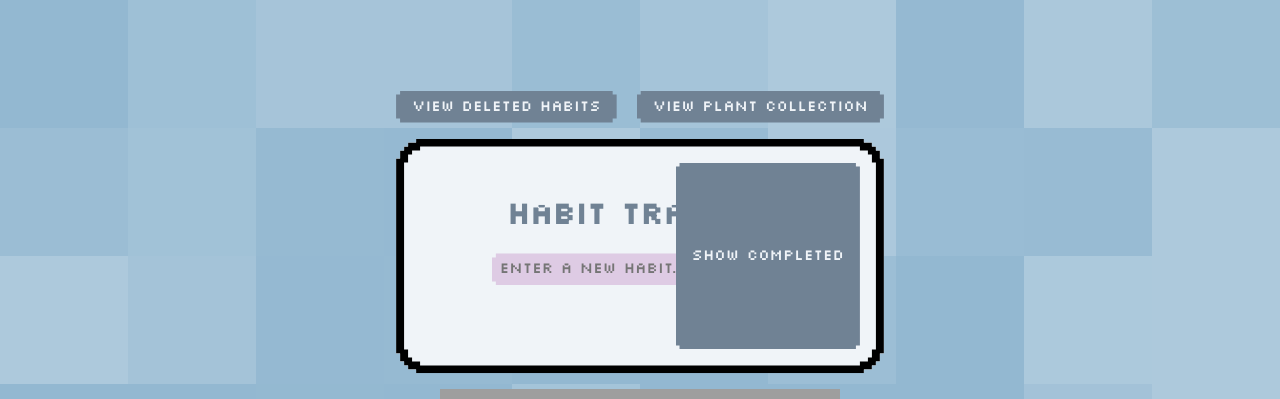
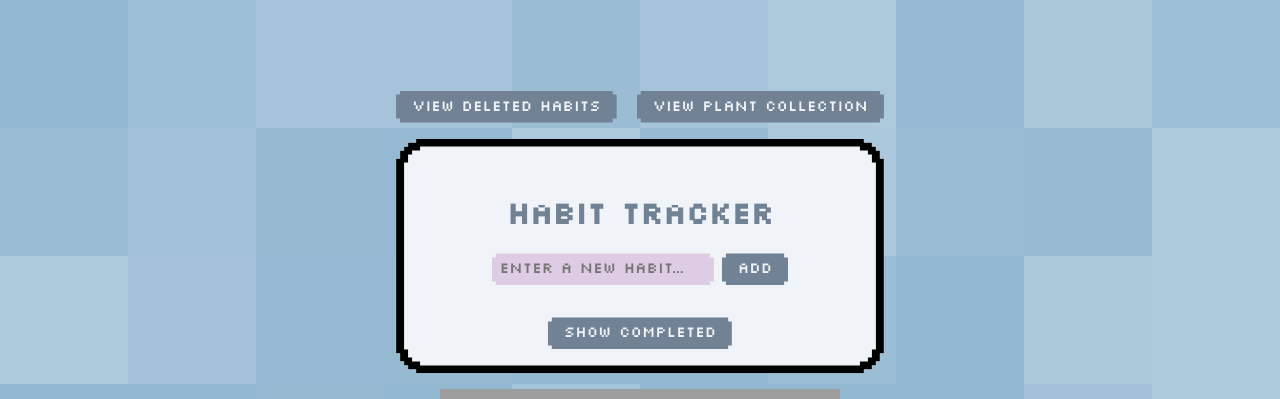
Before and after one commit to rigelle-cruz/habit-tracker, a React (Vite) app: page /habits in a window 1280 px wide. Shown: the top 399 px of the page. Built offline with nearby package versions, Linux system fonts and the light colour scheme; grey boxes are pictures that could not be loaded.

Commit message:
Update completed button styling

```diff
--- a/src/App.css
+++ b/src/App.css
@@ -13,7 +13,7 @@
 .habit-container {
   background-color: var(--primary-color);
   padding: 2rem;
-  padding-bottom: 4rem; /* Add bottom padding to make space for the button */
+  padding-bottom: 4rem;
   border-radius: 8px;
   box-shadow: 0 4px 8px rgba(0, 0, 0, 0.1);
   position: relative;
@@ -72,9 +72,9 @@ button:hover {
 
 .completed-button {
   position: absolute;
-  top: 1rem;
   bottom: 1rem;
-  right: 1rem;
+  left: 50%;
+  transform: translateX(-50%);
   z-index: 1;
 }
 
```
